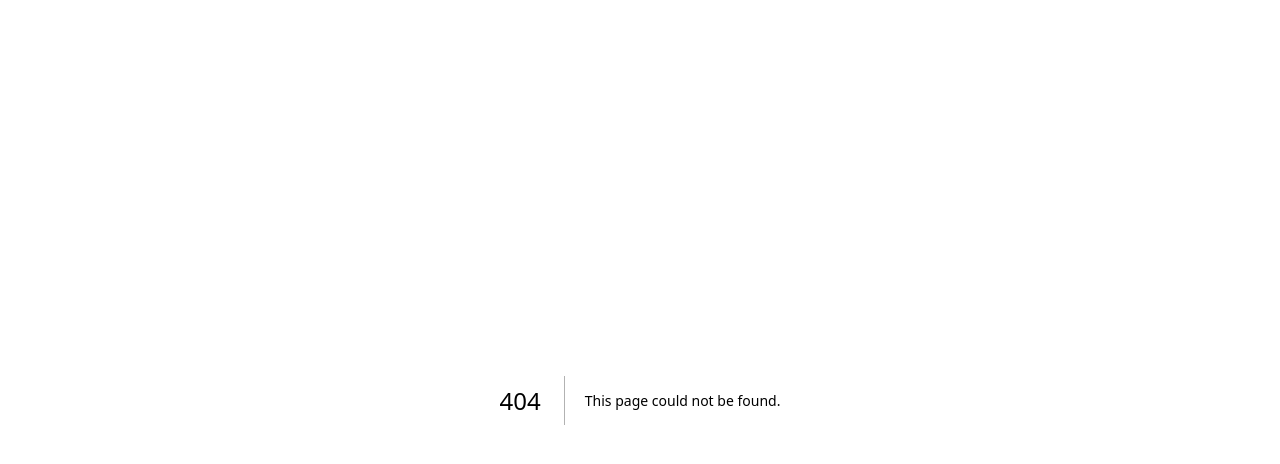
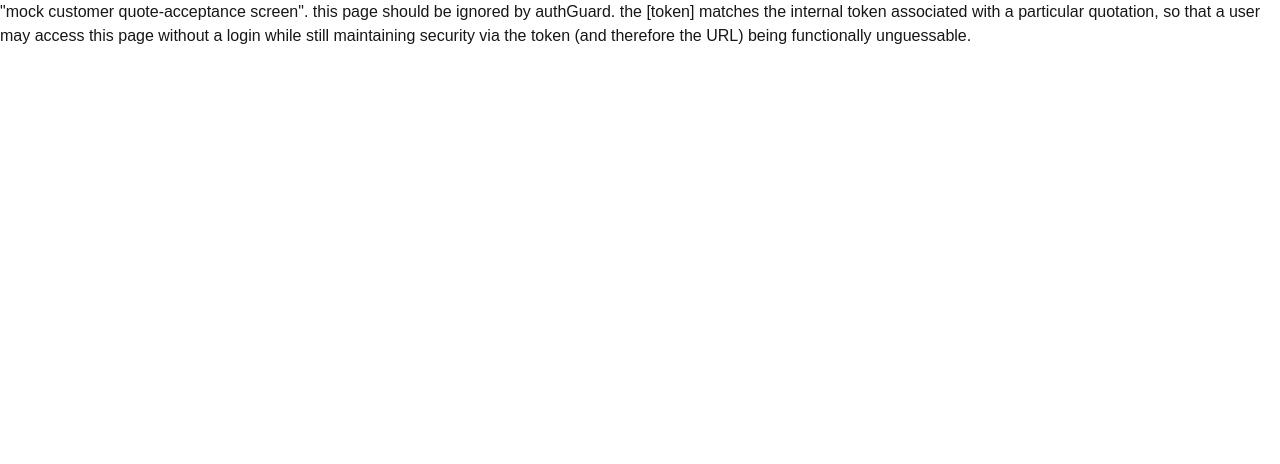
Before and after one commit to shiro-z117/jubilant-lamp, a Next.js app in the folder mcsm-dashboard/: page /quote/1 in a window 1280 px wide. Before the commit this address had no page. Shown: the top 464 px of the page. Built offline with nearby package versions, Linux system fonts and the light colour scheme.

Commit message:
"mock customer quote-acceptance screen"

```diff
--- a/mcsm-dashboard/next.config.ts
+++ b/mcsm-dashboard/next.config.ts
@@ -4,6 +4,7 @@ const nextConfig: NextConfig = {
   /* config options here */
   cacheComponents: true,
   partialPrefetching: true,
+  //devIndicators: false,
   turbopack: {
     rules: {
       "*.css": {
--- /dev/null
+++ b/mcsm-dashboard/src/app/(public)/quote/[token]/page.tsx
@@ -0,0 +1,13 @@
+export default function Home() {
+  return (
+    <div>
+      <main>
+        "mock customer quote-acceptance screen". this page should be ignored by
+        authGuard. the [token] matches the internal token associated with a
+        particular quotation, so that a user may access this page without a
+        login while still maintaining security via the token (and therefore the
+        URL) being functionally unguessable.
+      </main>
+    </div>
+  );
+}
```
Also changed, not shown: 1 other file (tests, documents, lock files or other folders).
